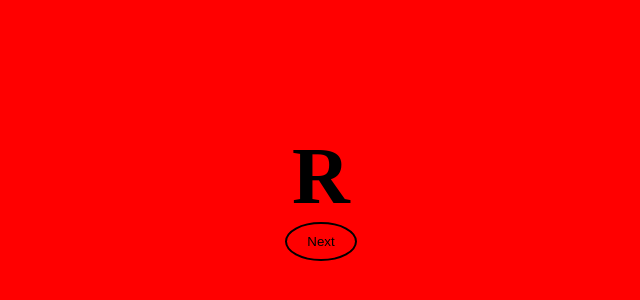
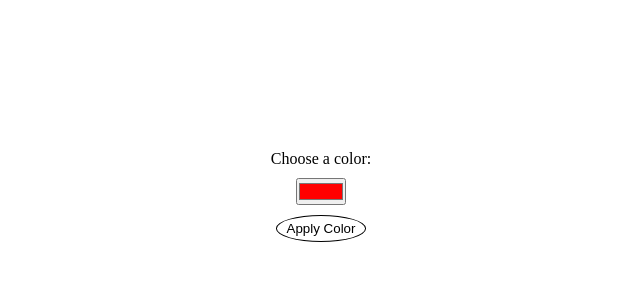
Before and after one commit to BruceStar314/Color-Changer, a plain HTML site: page index.html in a window 1280 px wide. Shown: the part 204-504 px from the top of the page, without its empty margins (319-959 px from the left). Drawn offline with Linux system fonts and the light colour scheme.

Commit message:
Version 4
Changed the layout and function of how the site worked.

-- need to fix the button to change color when bg is black so the button goes white --

```diff
--- a/app.js
+++ b/app.js
@@ -1,19 +1,23 @@
-let btnNext = document.getElementById("btn-next");
-let letters = document.getElementById("letters");
-
-const colors = ["red", "green", "blue", "yellow", "pink", "orange"];
-const lettersArr = ["R", "G", "B", "Y", "P", "O"];
+let colorPicker = document.getElementById("colorPicker");
+let applyColor = document.getElementById("applyColor");
+let container = document.getElementById("container");
 
 let index = 0;
 let count = 0;
+container.style.backgroundColor = "#fff";
 
-btnNext.addEventListener("click", () => {
-  index++;
-  if (index >= colors.length) {
-    index = 0;
-  }
-  document.body.style.backgroundColor = colors[index];
-  letters.textContent = lettersArr[index];
+applyColor.addEventListener("click", () => {
+  container.style.backgroundColor = colorPicker.value;
   count++;
-  console.log("You are on the color: " + colors[index]);
 });
+
+if (applyColor.value === "#000000") {
+  applyColor.style.color = colorPicker.value;
+  count++;
+}
+
+if (colorPicker.value === "#000000") {
+  applyColor.style.color = "#fff";
+} else {
+  applyColor.style.color = "initial";
+}
--- a/index.html
+++ b/index.html
@@ -6,9 +6,12 @@
     <link rel="stylesheet" href="style.css" />
     <title>Document</title>
   </head>
-  <body id="body">
-    <h1 id="letters">R</h1>
-    <button id="btn-next">Next</button>
+  <body id="container">
+    <label for="colorPicker">Choose a color:</label>
+    <input type="color" id="colorPicker" value="#ff0000" />
+
+    <button id="applyColor">Apply Color</button>
+
     <script src="app.js"></script>
   </body>
 </html>
--- a/style.css
+++ b/style.css
@@ -13,15 +13,13 @@ body {
   transition: background-color 0.3s ease;
 }
 
-#btn-next {
-  padding: 10px 20px 10px 20px;
+#colorPicker {
+  margin-top: 10px;
+}
+#applyColor {
+  margin-top: 10px;
+  padding: 5px 10px 5px 10px;
   border-radius: 100%;
   background-color: transparent;
-  border: 2px solid #000;
+  border: 1px solid #000;
 }
-
-#letters {
-  font-size: 5rem;
-  font-weight: bold;
-  color: #000;
-}
```
